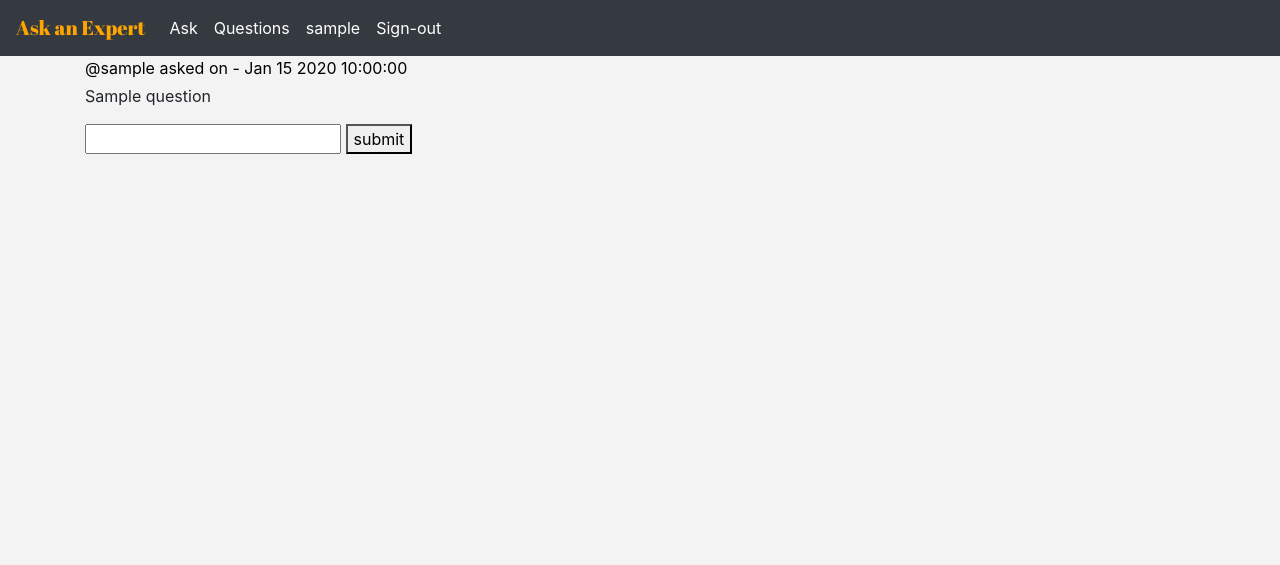
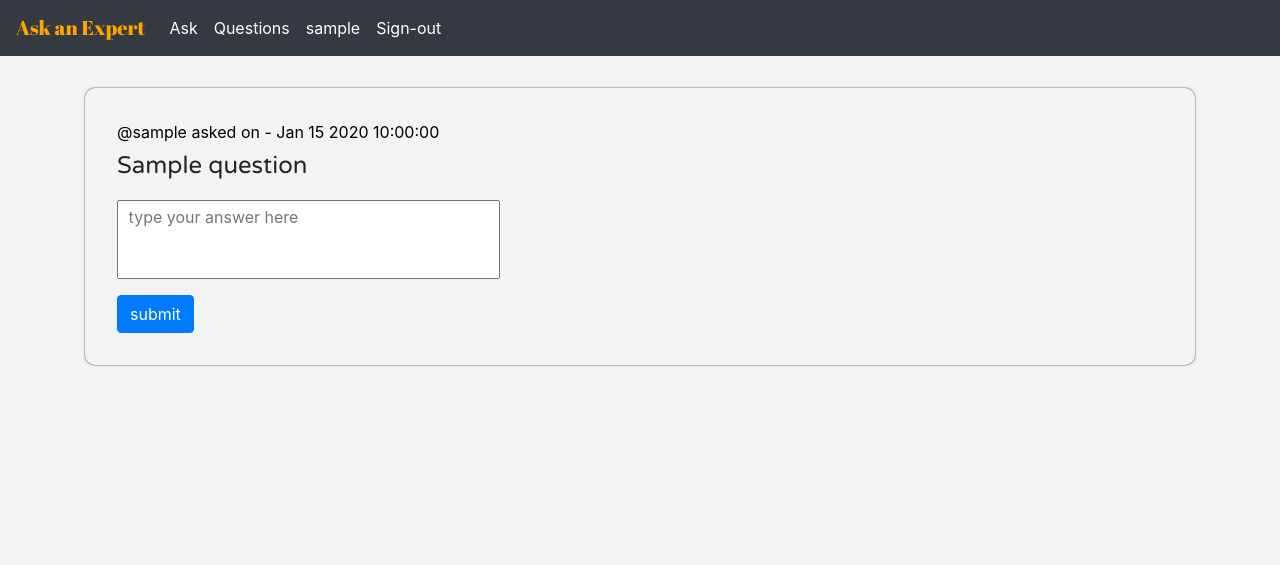
Before and after one commit to fredcodee/askme, a Flask app: page /answer/1 in a window 1280 px wide. Shown: the top 565 px of the page. Run offline with Flask 2, Linux system fonts and the light colour scheme; a user stored in the database is signed in; tables that the repository leaves empty hold one stand-in row (values such as "Sample post"); style sheets or scripts are compiled from the project's sources; some libraries are stand-ins or nearby versions.

Commit message:
answer page designed

```diff
--- /dev/null
+++ b/app/static/answer.css
@@ -0,0 +1,91 @@
+html, body {
+  background-color: #F3F3F3;
+  height: 100%;
+  margin: 0;
+  padding: 0;
+}
+
+.wrapper {
+  position: relative;
+  min-height: 100%;
+}
+
+.contents {
+  min-height: 1200px;
+}
+
+header .navbar-dark .navbar-brand {
+  color: orange;
+  font-family: "Abril Fatface", cursive;
+}
+
+header .navbar-dark .navbar-nav .nav-link {
+  color: #fff;
+}
+
+footer {
+  position: absolute;
+  bottom: 0;
+  /* absolutely bottom */
+  width: 100%;
+  margin-top: 4rem;
+  background-color: #343a40 !important;
+}
+
+footer .list {
+  padding-top: 1.5rem;
+}
+
+footer .list ul {
+  list-style: none;
+}
+
+footer .list ul li {
+  color: white;
+}
+
+footer .list .hd {
+  font-family: "Varela Round", sans-serif;
+  font-size: 1.2rem;
+}
+
+footer .sec3 {
+  text-align: center;
+}
+
+footer .sec3 a {
+  text-decoration: none;
+  color: orange;
+}
+
+footer .sec3 a:hover {
+  text-decoration: line-through;
+}
+
+footer small {
+  color: papayawhip;
+}
+
+.clearfix {
+  padding: 20px;
+}
+
+.answerbox {
+  padding: 2rem;
+  margin-top: 2rem;
+  width: 100%;
+  -webkit-box-shadow: 0px 0px 2px 0px rgba(0, 0, 0, 0.36);
+  box-shadow: 0px 0px 2px 0px rgba(0, 0, 0, 0.86);
+  border-radius: 10px 10px 10px 10px;
+}
+
+.answerbox .qq {
+  font-family: "Varela Round", sans-serif;
+  font-size: 24px;
+}
+
+.answerbox input {
+  padding: 0.2rem 7.6rem 3rem 0.6rem;
+  margin-bottom: 1rem;
+}
+/*# sourceMappingURL=answer.css.map */
--- /dev/null
+++ b/app/static/answer.scss
@@ -0,0 +1,20 @@
+@import 'layout';
+
+.answerbox{
+  padding: 2rem;
+  margin-top: 2rem;
+  width: 100%;
+  -webkit-box-shadow: 0px 0px 2px 0px rgba(0,0,0,0.36);
+  -moz-box-shadow: 0px 0px 2px 0px rgba(0,0,0,0.36);
+  box-shadow: 0px 0px 2px 0px rgba(0,0,0,0.86);
+  border-radius: 10px 10px 10px 10px;
+
+  .qq{
+    font-family: $con-style;
+    font-size: 24px;
+  }
+  input{
+    padding: 0.2rem 7.6rem 3rem 0.6rem;
+    margin-bottom: 1rem;
+  }
+}
--- a/app/templates/answer.html
+++ b/app/templates/answer.html
@@ -13,12 +13,12 @@
   <div class="answerbox">
     <div class="q">
       <p class="mb-1" style="color:black">@{{get_q.qna.username}} asked  on - <span>{{get_q.dateposted.strftime("%b %d %Y %H:%M:%S")}}</span></p>
-      <p>{{get_q.question}}</p>
+      <p class="qq">{{get_q.question}}</p>
     </div>
     <div class="a">
       <form method= "POST" action="{{ url_for('main.answer', idd= get_q.id) }}">
-        <input type="text" name="answer">
-        <button>submit</button>
+        <input type="text" name="answer" placeholder="type your answer here" required><br>
+        <button class="btn btn-primary">submit</button>
       </form>
     </div>
   </div>
```
Also changed, not shown: app/static/profile.scss (added), 1 other file.
